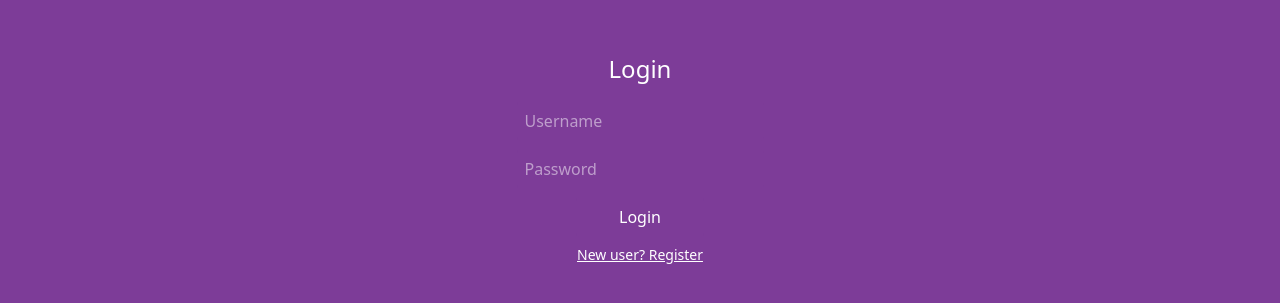
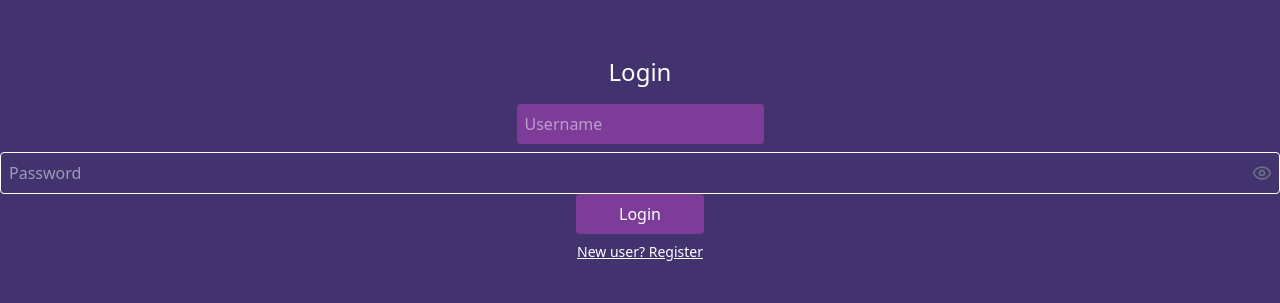
Before and after one commit to Batiste32/mapper, a React (Vite) app in the folder frontend/: page / in a window 1280 px wide. Shown: the part 241-544 px from the top of the page. Built offline with nearby package versions, Linux system fonts and the light colour scheme.

Commit message:
Separated login from upload, handled registration

```diff
--- a/frontend/package.json
+++ b/frontend/package.json
@@ -13,6 +13,7 @@
     "@tailwindcss/vite": "^4.1.11",
     "leaflet": "^1.9.4",
     "leaflet-ant-path": "^1.3.0",
+    "lucide-react": "^0.540.0",
     "react": "^19.1.0",
     "react-dom": "^19.1.0",
     "react-leaflet": "^5.0.0",
--- a/frontend/src/LoginPanel.tsx
+++ b/frontend/src/LoginPanel.tsx
@@ -1,4 +1,5 @@
 import { useState } from "react";
+import PasswordInput from "./components/PasswordInput";
 
 interface LoginPanelProps {
   setUsername: (u: string) => void;
@@ -6,8 +7,8 @@ interface LoginPanelProps {
 }
 
 export default function LoginPanel({ setUsername, setHasDatabase }: LoginPanelProps) {
-  const [username, setU] = useState("");
-  const [password, setP] = useState("");
+  const [user, setUser] = useState("");
+  const [password, setPassword] = useState("");
   const [isRegister, setIsRegister] = useState(false);
   const [error, setError] = useState("");
 
@@ -17,7 +18,7 @@ export default function LoginPanel({ setUsername, setHasDatabase }: LoginPanelPr
       const res = await fetch(`${import.meta.env.VITE_API_BASE}${route}`, {
         method: "POST",
         headers: { "Content-Type": "application/json" },
-        body: JSON.stringify({ username, password }),
+        body: JSON.stringify({ user, password }),
       });
 
       if (!res.ok) {
@@ -26,7 +27,7 @@ export default function LoginPanel({ setUsername, setHasDatabase }: LoginPanelPr
       }
 
       const data = await res.json();
-      setUsername(username);
+      setUsername(user);
       setHasDatabase(data.has_db); // backend returns whether DB exists
     } catch (err: any) {
       setError(err.message);
@@ -34,22 +35,16 @@ export default function LoginPanel({ setUsername, setHasDatabase }: LoginPanelPr
   };
 
   return (
-    <div className="flex flex-col items-center justify-center h-screen bg-purple text-white">
+    <div className="flex flex-col items-center justify-center h-screen bg-midnight text-white">
       <h1 className="text-2xl mb-4">{isRegister ? "Register" : "Login"}</h1>
       <input
         type="text"
         placeholder="Username"
-        value={username}
-        onChange={(e) => setU(e.target.value)}
+        value={user}
+        onChange={(e) => setUser(e.target.value)}
         className="p-2 mb-2 rounded text-white bg-purple hover:bg-lavender"
       />
-      <input
-        type="password"
-        placeholder="Password"
-        value={password}
-        onChange={(e) => setP(e.target.value)}
-        className="p-2 mb-2 rounded text-white bg-purple hover:bg-lavender"
-      />
+      <PasswordInput value={password} onChange={setPassword} placeholder="Password"/>
       {error && <p className="text-red-400 mb-2">{error}</p>}
       <button
         onClick={handleSubmit}
--- /dev/null
+++ b/frontend/src/components/PasswordInput.tsx
@@ -0,0 +1,31 @@
+import { useState } from "react";
+import { Eye, EyeOff } from "lucide-react";
+
+interface PasswordInputProps {
+  value: string;
+  onChange: (val: string) => void;
+  placeholder?: string;
+}
+
+export default function PasswordInput({ value, onChange, placeholder }: PasswordInputProps) {
+  const [show, setShow] = useState(false);
+
+  return (
+    <div className="relative w-full">
+      <input
+        type={show ? "text" : "password"}
+        value={value}
+        onChange={(e) => onChange(e.target.value)}
+        placeholder={placeholder || "Enter password"}
+        className="w-full p-2 border rounded pr-10"
+      />
+      <button
+        type="button"
+        className="absolute inset-y-0 right-2 flex items-center text-gray-500"
+        onClick={() => setShow(!show)}
+      >
+        {show ? <EyeOff className="w-5 h-5" /> : <Eye className="w-5 h-5" />}
+      </button>
+    </div>
+  );
+}
```
Also changed, not shown: 1 other file (tests, documents, lock files or other folders).
